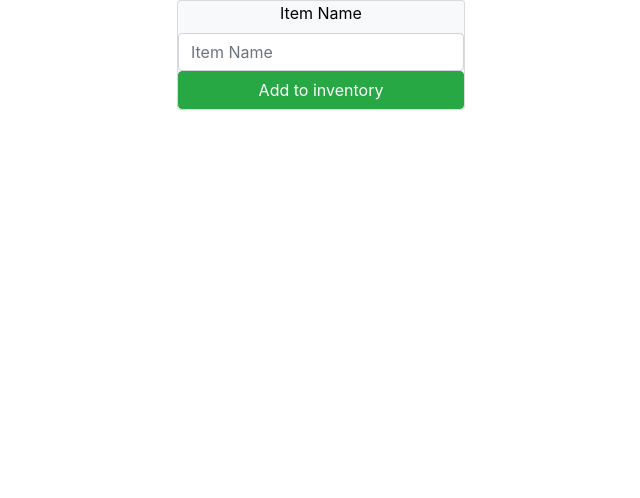
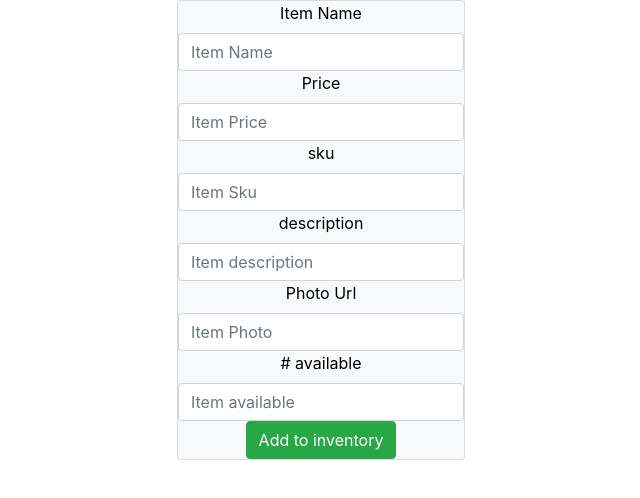
Before and after one commit to tch180/InventoryApp1, a React (Create React App) app in the folder client/: page /add-inventory in a window 1280 px wide. Shown: the top 498 px of the page, without its empty margins (319-959 px from the left). Built offline with nearby package versions, Linux system fonts and the light colour scheme.

Commit message:
destroy route and create route are working, react side is able to capture input data and send it to the db, including photo_urls, next is moving the delete to the admin side, as well as the create and working on removing a number from the # available and having it update the status of the product

```diff
--- a/client/src/components/inventory/addInventory.jsx
+++ b/client/src/components/inventory/addInventory.jsx
@@ -2,8 +2,7 @@ import React, { Component } from 'react';
 import axios from 'axios'
 
 class addInventory extends Component {
-
-            state = {
+        state = {
                 items: {
                     name: '',
                     price:'',
@@ -11,9 +10,110 @@ class addInventory extends Component {
                     description:'',
                     photo:'',
                     available:'',
+                   }
+            }
 
-                   }
-                };
+
+        ///////////////
+        // Handle Submit Works, Handle Change works and is capturing data, I believe this is because the form needed to have the ID and Name Fields set to each one.
+        ///////////////
+
+
+
+            handleSubmit = async (event) => {
+                event.preventDefault();
+                await  axios.post(`/api/items`, { items: this.state.items });
+
+                console.log("Submitting", this.state.items)
+                // console.log(this.inputNode.value)
+            };
+
+            handleChange = (event)=>{
+                const newState = {...this.state.items}
+                newState[event.target.name] = event.target.value
+                this.setState({items: newState})
+            }
+
+
+
+
+
+
+
+
+
+    render() {
+        return (
+            <div className="card bg-light" style={{color:"black", width:"18rem",margin: "0 auto"}}>
+
+                <form onSubmit={this.handleSubmit}  >
+
+                      <label htmlFor="inputItemname" >Item Name</label>
+                      <input
+                        placeholder="Item Name"
+                        onChange={this.handleChange}
+                        type="text"
+                        name="name"
+                        id="name"
+                        className="form-control"
+                        required
+                        value={this.state.name}
+                       />
+                        <label htmlFor="inputItemname" >Price </label>
+                      <input
+                        placeholder="Item Price"
+                        onChange={this.handleChange}
+                        type="text"
+                        name="price"
+                        id="price"
+                        className="form-control"
+                        required
+                         value={this.state.price}
+                       />
+                         <label htmlFor="inputItemname" >sku </label>
+                      <input
+                        placeholder="Item Sku"
+                        onChange={this.handleChange}
+                        type="number"
+                        name="sku"
+                        id="sku"
+                        className="form-control"
+                        required
+                         value={this.state.sku}
+                       />
+                         <label htmlFor="inputItemname" >description </label>
+                      <input
+                        placeholder="Item description"
+                        onChange={this.handleChange}
+                        type="text"
+                        name="description"
+                        id="description"
+                        className="form-control"
+                        required
+                         value={this.state.sku}
+                       />
+                        <label htmlFor="inputItemname" >Photo Url </label>
+                      <input
+                        placeholder="Item Photo"
+                        onChange={this.handleChange}
+                        type="text"
+                        name="photo"
+                        id="photo"
+                        className="form-control"
+                        required
+                         value={this.state.photo}
+                       />
+                        <label htmlFor="inputItemname" ># available </label>
+                      <input
+                        placeholder="Item available"
+                        onChange={this.handleChange}
+                        type="number"
+                        name="available"
+                        id="available"
+                        className="form-control"
+                        required
+                         value={this.state.available}
+                       />
 
 
 
@@ -26,68 +126,12 @@ class addInventory extends Component {
 
 
 
-            handleChange = (event) => {
-                const updateItems = {
-                    ...this.state.items
-                }
-                updateItems[event.target.name] = event.target.value
-                this.setState({ items: updateItems })
-              }
+
+                    <button type="submit" className="btn btn-success">Add to inventory</button>
+
+                </form>
 
 
-
-
-        ///////////////
-        // Handle Submit Works, handle Change is not capturing the data from the form.
-        ///////////////
-
-
-
-            handleSubmit = async (event) => {
-                event.preventDefault();
-                await axios.post(`/api/items`, {items: this.state.items});
-            }
-
-
-
-
-            //  handleChange = async (event) => {
-            //     const name = event.target.name
-            //     const updateItemsName = {...this.state.items}
-            //     const updateItems = {...this.state.items}
-            //     updateItemsName[name]= event.target.value
-            //     this.setState({items: updateItems})
-            // }
-
-
-                    // handleChange = event => {
-                    //     this.setState({
-
-                    //         [event.target.name]: event.target.value,
-
-                    //     })
-                    //     console.log(this.state)
-                    // }
-
-
-
-
-
-    render() {
-        return (
-            <div className="card bg-light" style={{color:"black", width:"18rem",margin: "0 auto"}}>
-
-                <div className="form"  >
-
-                     <div className="">
-                      <label htmlFor="inputItemname" >Item Name</label>
-                      <input type="text" className="form-control"
-                         placeholder="Item Name"
-                         onChange={this.handleChange}
-                       />
-                     </div>
-                </div>
-                <button type="submit" onClick={this.handleSubmit}  className="btn btn-success">Add to inventory</button>
 
             </div>
 
--- a/client/src/components/inventory/inventory.jsx
+++ b/client/src/components/inventory/inventory.jsx
@@ -3,13 +3,11 @@ import axios from 'axios';
 
 
 class inventory extends Component {
-    constructor(){
-        super();
-        this.state = {
+    state = {
             error: '',
             items:[]
         }
-    }
+
 
     componentWillMount() {
         this.getAllItems();
```
Also changed, not shown: 1 other file (tests, documents, lock files or other folders).
